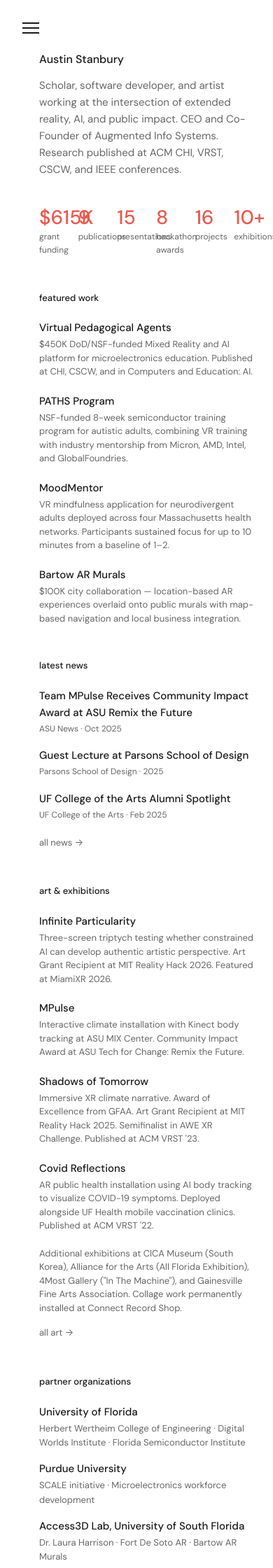
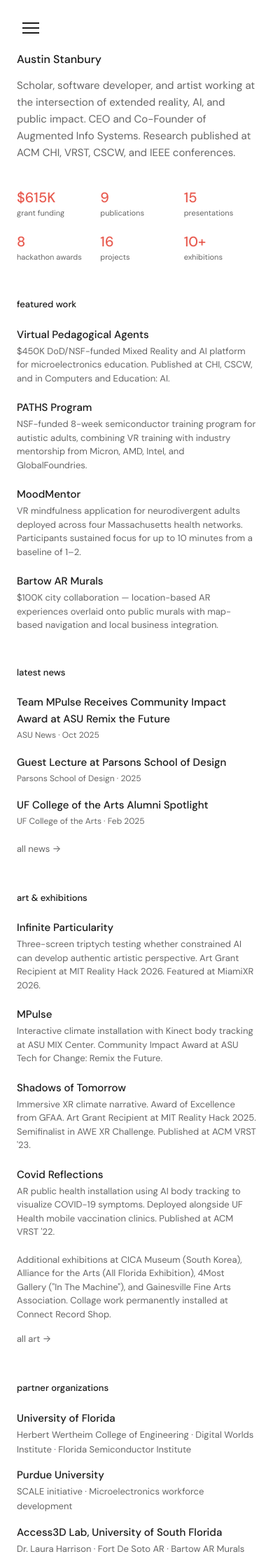
Before and after one commit to austin-from-ais/austinstanbury, a Jekyll site: the page built from hello.html, in a window 390 px wide. Shown: the top 2240 px of the page at 70% size. Built offline with Jekyll 4.4.1, drawn with Linux system fonts in a browser that asks for light colours.

Commit message:
Fix CSS ordering bug: move mobile hello overrides after base styles
- Mobile stats/label overrides were being overridden by base styles
  that appeared later in the file. Moved to end of CSS.
- Remove extra left padding pushing content right
- Bump cache to v4

Co-Authored-By: Claude Opus 4.6 <noreply@anthropic.com>

```diff
--- a/_layouts/artwork.html
+++ b/_layouts/artwork.html
@@ -7,7 +7,7 @@
     <link rel="preconnect" href="https://fonts.googleapis.com">
     <link rel="preconnect" href="https://fonts.gstatic.com" crossorigin>
     <link href="https://fonts.googleapis.com/css2?family=DM+Sans:wght@400;500&display=swap" rel="stylesheet">
-    <link rel="stylesheet" href="{{ site.baseurl }}/assets/css/style.css?v=3">
+    <link rel="stylesheet" href="{{ site.baseurl }}/assets/css/style.css?v=4">
 </head>
 <body>
     <div class="container">
--- a/_layouts/default.html
+++ b/_layouts/default.html
@@ -7,7 +7,7 @@
     <link rel="preconnect" href="https://fonts.googleapis.com">
     <link rel="preconnect" href="https://fonts.gstatic.com" crossorigin>
     <link href="https://fonts.googleapis.com/css2?family=DM+Sans:wght@400;500&display=swap" rel="stylesheet">
-    <link rel="stylesheet" href="{{ site.baseurl }}/assets/css/style.css?v=3">
+    <link rel="stylesheet" href="{{ site.baseurl }}/assets/css/style.css?v=4">
 </head>
 <body>
     <div class="container">
--- a/_layouts/project.html
+++ b/_layouts/project.html
@@ -7,7 +7,7 @@
     <link rel="preconnect" href="https://fonts.googleapis.com">
     <link rel="preconnect" href="https://fonts.gstatic.com" crossorigin>
     <link href="https://fonts.googleapis.com/css2?family=DM+Sans:wght@400;500&display=swap" rel="stylesheet">
-    <link rel="stylesheet" href="{{ site.baseurl }}/assets/css/style.css?v=3">
+    <link rel="stylesheet" href="{{ site.baseurl }}/assets/css/style.css?v=4">
 </head>
 <body>
     <div class="container">
--- a/assets/css/style.css
+++ b/assets/css/style.css
@@ -756,7 +756,6 @@ a {
     .container {
         flex-direction: column;
         padding: 32px 24px;
-        padding-left: 56px;
         gap: 40px;
     }
 
@@ -848,20 +847,6 @@ a {
 
     .project-mosaic {
         grid-template-columns: repeat(2, 1fr);
-    }
-
-    .hello-stats {
-        display: grid;
-        grid-template-columns: repeat(3, 1fr);
-        gap: 20px 16px;
-    }
-
-    .stat-number {
-        font-size: 1.25rem;
-    }
-
-    .stat-label {
-        font-size: 0.6875rem;
     }
 }
 
@@ -1134,3 +1119,20 @@ a {
     color: var(--color-text-light);
     margin-top: 2px;
 }
+
+/* === MOBILE HELLO OVERRIDES (must come after base hello styles) === */
+@media (max-width: 700px) {
+    .hello-stats {
+        display: grid;
+        grid-template-columns: repeat(3, 1fr);
+        gap: 20px 16px;
+    }
+
+    .stat-number {
+        font-size: 1.25rem;
+    }
+
+    .stat-label {
+        font-size: 0.6875rem;
+    }
+}
```
